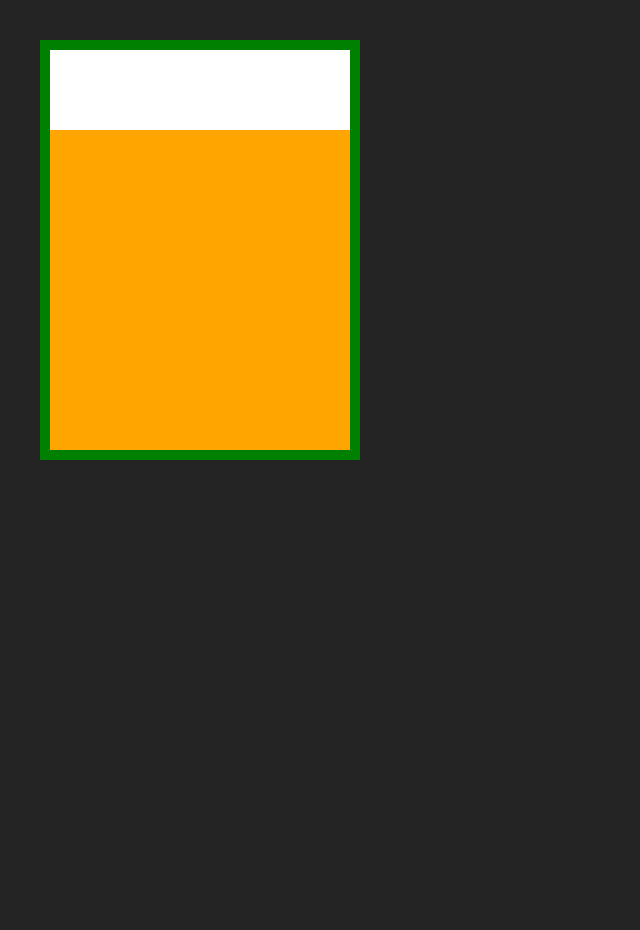
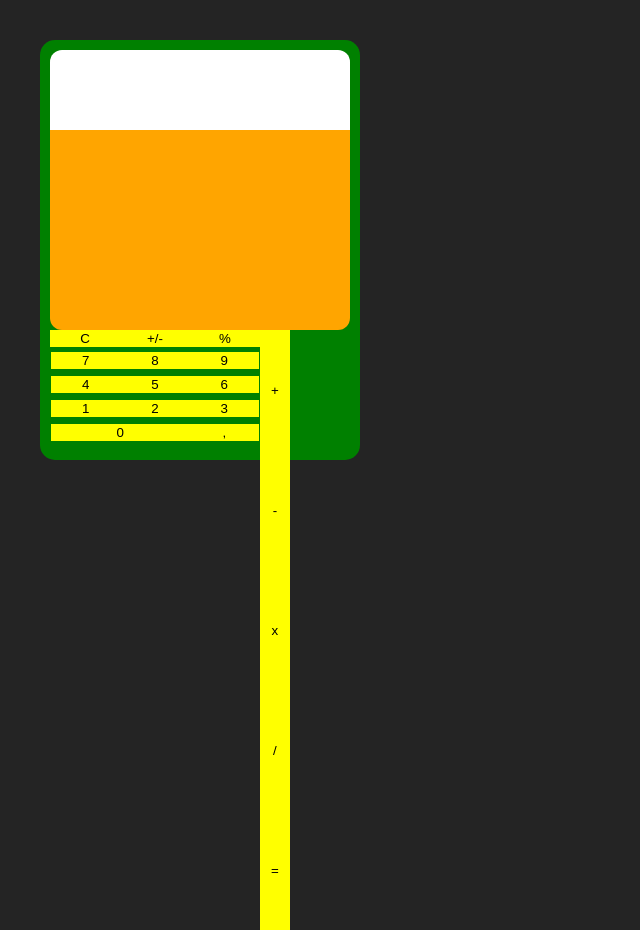
Before and after one commit to wellwe11/calcForTestingPractice, a React (Vite) app: page / in a window 1280 px wide. Shown: the whole page, without its empty margins (0-640 px from the left). Before the commit the page ends 800 px from the top, so only its background shows below. Built offline with nearby package versions, Linux system fonts and the light colour scheme.

Commit message:
updating the buttons a bit

```diff
--- /dev/null
+++ b/src/CALCULATOR/CONTAINER/BUTTON/button.jsx
@@ -0,0 +1,7 @@
+import "./button.scss";
+
+const Button = ({ children }) => {
+  return <button className="button">{children}</button>;
+};
+
+export default Button;
--- /dev/null
+++ b/src/CALCULATOR/CONTAINER/BUTTON/button.scss
@@ -0,0 +1,16 @@
+.button {
+  background-color: yellow;
+  color: black;
+
+  border: none;
+  outline: none;
+
+  cursor: pointer;
+
+  width: 100%;
+  height: 100%;
+}
+
+.button:hover {
+  background-color: gray;
+}
--- /dev/null
+++ b/src/CALCULATOR/CONTAINER/BUTTON/buttonsContainer.jsx
@@ -0,0 +1,61 @@
+import "./buttonsContainer.scss";
+
+import Button from "./button";
+
+const NumberButtons = () => {
+  const numberButtons = [0, ",", 1, 2, 3, 4, 5, 6, 7, 8, 9];
+
+  return (
+    <div className="numberButtons">
+      {numberButtons.map((n, i) => (
+        <span
+          className={`${"numberButtonContainer"} ${
+            i === 0 ? "biggerNumberButtonContainer" : ""
+          }`}
+        >
+          <Button key={i}>{n}</Button>
+        </span>
+      ))}
+    </div>
+  );
+};
+
+const MethodButtonsTop = () => {
+  const methods = ["C", "+/-", "%"];
+
+  return (
+    <div className="methodTopButtons">
+      {methods.map((t, i) => (
+        <Button key={i}>{t}</Button>
+      ))}
+    </div>
+  );
+};
+
+const MethodButtons = () => {
+  const methods = ["+", "-", "x", "/", "="];
+
+  return (
+    <div className="methodButtonsRight">
+      {methods.map((t, i) => (
+        <Button key={i}>{t}</Button>
+      ))}
+    </div>
+  );
+};
+
+const ButtonsContainer = () => {
+  return (
+    <div className="buttonsContainer">
+      <div className="mainButtons">
+        <MethodButtonsTop />
+        <NumberButtons />
+      </div>
+      <div className="sideButtons">
+        <MethodButtons />
+      </div>
+    </div>
+  );
+};
+
+export default ButtonsContainer;
--- /dev/null
+++ b/src/CALCULATOR/CONTAINER/BUTTON/buttonsContainer.scss
@@ -0,0 +1,33 @@
+.buttonsContainer {
+  display: flex;
+
+  .mainButtons {
+    min-height: 100%;
+  }
+
+  .sideButtons {
+    display: flex;
+    flex-wrap: wrap;
+
+    width: 10%;
+  }
+}
+
+.numberButtons {
+  display: flex;
+  flex-wrap: wrap-reverse;
+  justify-content: center;
+  align-items: center;
+
+  .numberButtonContainer {
+    width: 33%;
+  }
+
+  .biggerNumberButtonContainer {
+    width: 66%;
+  }
+}
+
+.methodTopButtons {
+  display: flex;
+}
--- a/src/CALCULATOR/CONTAINER/CALC_BODY/calc_body.scss
+++ b/src/CALCULATOR/CONTAINER/CALC_BODY/calc_body.scss
@@ -3,4 +3,7 @@
   flex: 1;
 
   background-color: orange;
+
+  border-bottom-left-radius: 12px;
+  border-bottom-right-radius: 12px;
 }
--- a/src/CALCULATOR/CONTAINER/INPUT/inputContainer.scss
+++ b/src/CALCULATOR/CONTAINER/INPUT/inputContainer.scss
@@ -2,4 +2,7 @@
   background-color: white;
   height: 20%;
   width: 100%;
+
+  border-top-left-radius: 12px;
+  border-top-right-radius: 12px;
 }
--- a/src/CALCULATOR/CONTAINER/calculator.jsx
+++ b/src/CALCULATOR/CONTAINER/calculator.jsx
@@ -2,12 +2,14 @@ import "./calculator.scss";
 
 import CalculatorContainer from "./CALC_BODY/calc_body";
 import InputContainer from "./INPUT/inputContainer";
+import ButtonsContainer from "./BUTTON/buttonsContainer";
 
 const Calculator = () => {
   return (
     <div className="calculator">
       <InputContainer />
       <CalculatorContainer />
+      <ButtonsContainer />
     </div>
   );
 };
--- a/src/CALCULATOR/CONTAINER/calculator.scss
+++ b/src/CALCULATOR/CONTAINER/calculator.scss
@@ -12,4 +12,6 @@
   align-items: center;
 
   position: relative;
+
+  border-radius: 15px;
 }
```
